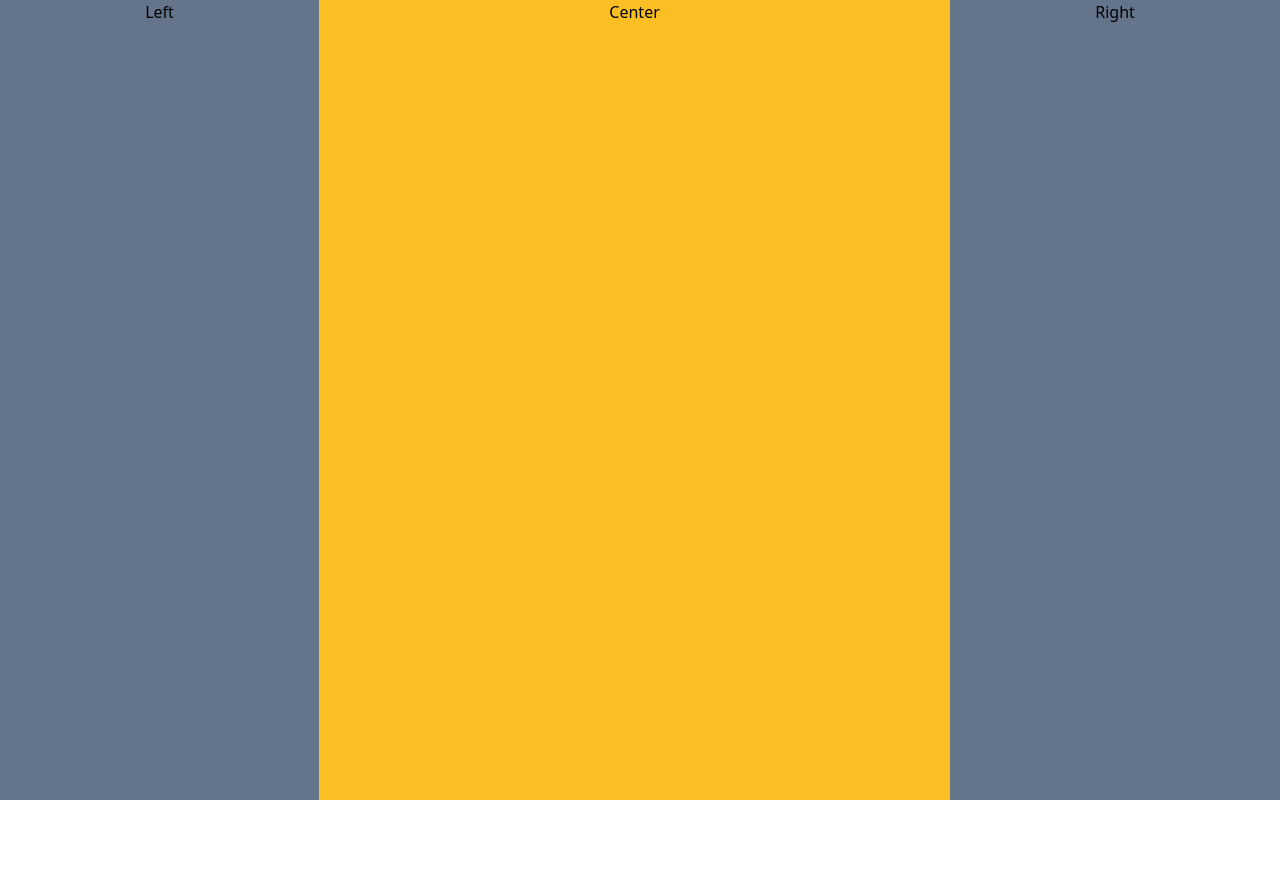
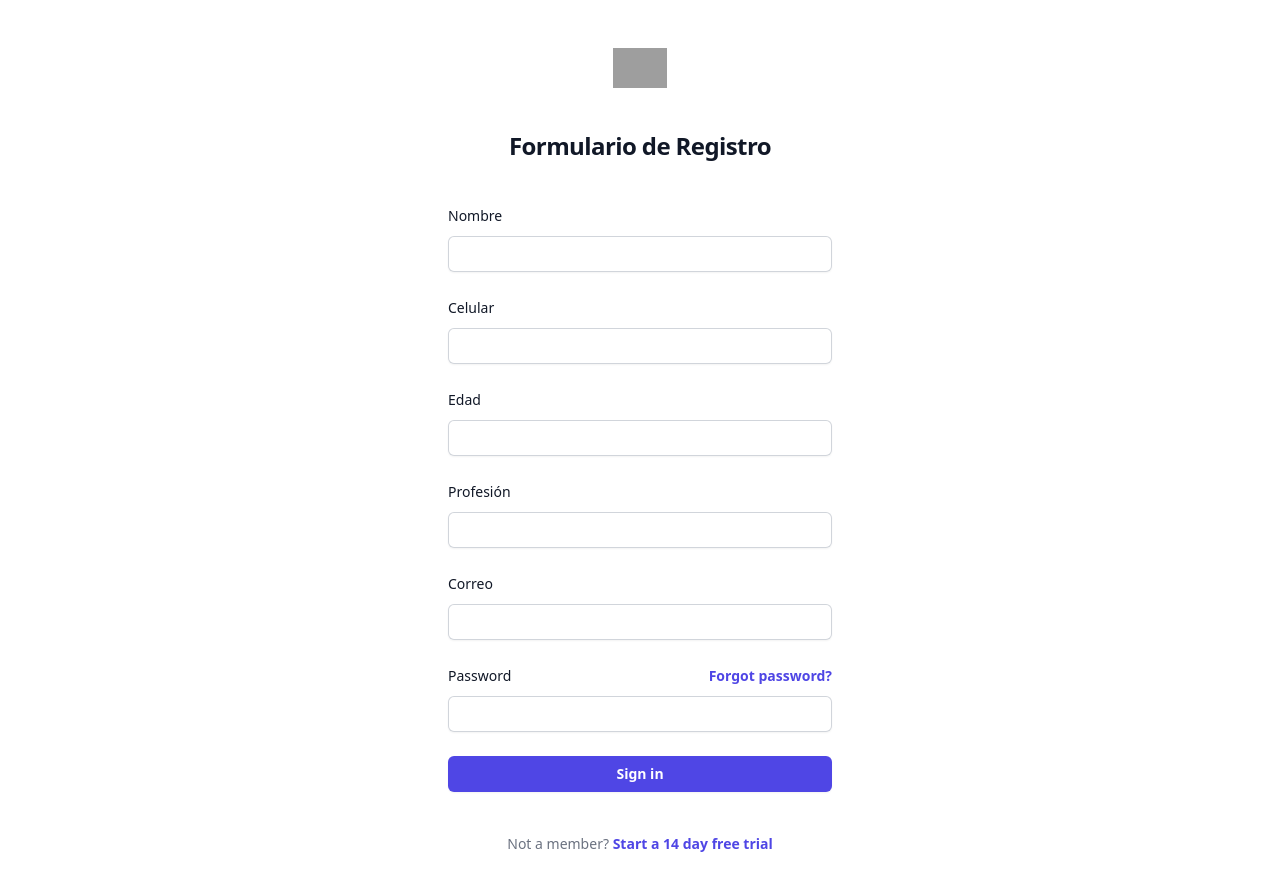
Before and after one commit to Cjulianmd/crafters, a React (Vite) app: page / in a window 1280 px wide. Shown: the top 890 px of the page. Before the commit the page ends 800 px from the top, so only its background shows below. Built offline with nearby package versions, Linux system fonts and the light colour scheme; grey boxes are pictures that could not be loaded.

Commit message:
form register

```diff
--- a/src/App.jsx
+++ b/src/App.jsx
@@ -1,10 +1,11 @@
 import "./App.css";
+import RegisterUser from "./registerUser/RegisterUser";
 import Home from "./views/Home";
 
 function App() {
   return (
     <main>
-      <Home />
+    <RegisterUser />
     </main>
   );
 }
--- /dev/null
+++ b/src/registerUser/RegisterUser.jsx
@@ -0,0 +1,139 @@
+import React from 'react'
+
+const RegisterUser = () => {
+  return (
+   <>
+   <div className="flex min-h-full flex-1 flex-col justify-center px-6 py-12 lg:px-8">
+        <div className="sm:mx-auto sm:w-full sm:max-w-sm">
+          <img
+            className="mx-auto h-10 w-auto"
+            src="https://tailwindui.com/img/logos/mark.svg?color=indigo&shade=600"
+            alt="Your Company"
+          />
+          <h2 className="mt-10 text-center text-2xl font-bold leading-9 tracking-tight text-gray-900">
+            Formulario de Registro
+          </h2>
+        </div>
+
+        <div className="mt-10 sm:mx-auto sm:w-full sm:max-w-sm">
+          <form className="space-y-6" action="#" method="POST">
+            <div>
+              <label htmlFor="text" className="block text-sm font-medium leading-6 text-gray-900">
+                Nombre
+              </label>
+              <div className="mt-2">
+                <input
+                  id="name"
+                  name="name"
+                  type="tex"
+                  autoComplete="text"
+                  required
+                  className="block w-full rounded-md border-0 py-1.5 text-gray-900 shadow-sm ring-1 ring-inset ring-gray-300 placeholder:text-gray-400 focus:ring-2 focus:ring-inset focus:ring-indigo-600 sm:text-sm sm:leading-6"
+                />
+              </div>
+            </div>
+            <div>
+              <label htmlFor="number" className="block text-sm font-medium leading-6 text-gray-900">
+                Celular
+              </label>
+              <div className="mt-2">
+                <input
+                  id="name"
+                  name="name"
+                  type="number"
+                  autoComplete="text"
+                  required
+                  className="block w-full rounded-md border-0 py-1.5 text-gray-900 shadow-sm ring-1 ring-inset ring-gray-300 placeholder:text-gray-400 focus:ring-2 focus:ring-inset focus:ring-indigo-600 sm:text-sm sm:leading-6"
+                />
+              </div>
+            </div>
+            <div>
+              <label htmlFor="number" className="block text-sm font-medium leading-6 text-gray-900">
+                Edad
+              </label>
+              <div className="mt-2">
+                <input
+                  id="edad"
+                  name="edad"
+                  type="number"
+                  autoComplete="number"
+                  required
+                  className="block w-full rounded-md border-0 py-1.5 text-gray-900 shadow-sm ring-1 ring-inset ring-gray-300 placeholder:text-gray-400 focus:ring-2 focus:ring-inset focus:ring-indigo-600 sm:text-sm sm:leading-6"
+                />
+              </div>
+            </div>
+            <div>
+              <label htmlFor="Email" className="block text-sm font-medium leading-6 text-gray-900">
+                Profesión
+              </label>
+              <div className="mt-2">
+                <input
+                  id="correo"
+                  name="name"
+                  type="select"
+                  autoComplete="email"
+                  required
+                  className="block w-full rounded-md border-0 py-1.5 text-gray-900 shadow-sm ring-1 ring-inset ring-gray-300 placeholder:text-gray-400 focus:ring-2 focus:ring-inset focus:ring-indigo-600 sm:text-sm sm:leading-6"
+                />
+              </div>
+            </div>
+            <div>
+              <label htmlFor="Email" className="block text-sm font-medium leading-6 text-gray-900">
+                Correo
+              </label>
+              <div className="mt-2">
+                <input
+                  id="correo"
+                  name="name"
+                  type="email"
+                  autoComplete="email"
+                  required
+                  className="block w-full rounded-md border-0 py-1.5 text-gray-900 shadow-sm ring-1 ring-inset ring-gray-300 placeholder:text-gray-400 focus:ring-2 focus:ring-inset focus:ring-indigo-600 sm:text-sm sm:leading-6"
+                />
+              </div>
+            </div>
+            <div>
+              <div className="flex items-center justify-between">
+                <label htmlFor="password" className="block text-sm font-medium leading-6 text-gray-900">
+                  Password
+                </label>
+                <div className="text-sm">
+                  <a href="#" className="font-semibold text-indigo-600 hover:text-indigo-500">
+                    Forgot password?
+                  </a>
+                </div>
+              </div>
+              <div className="mt-2">
+                <input
+                  id="password"
+                  name="password"
+                  type="password"
+                  autoComplete="current-password"
+                  required
+                  className="block w-full rounded-md border-0 py-1.5 text-gray-900 shadow-sm ring-1 ring-inset ring-gray-300 placeholder:text-gray-400 focus:ring-2 focus:ring-inset focus:ring-indigo-600 sm:text-sm sm:leading-6"
+                />
+              </div>
+            </div>
+
+            <div>
+              <button
+                type="submit"
+                className="flex w-full justify-center rounded-md bg-indigo-600 px-3 py-1.5 text-sm font-semibold leading-6 text-white shadow-sm hover:bg-indigo-500 focus-visible:outline focus-visible:outline-2 focus-visible:outline-offset-2 focus-visible:outline-indigo-600"
+              >
+                Sign in
+              </button>
+            </div>
+          </form>
+
+          <p className="mt-10 text-center text-sm text-gray-500">
+            Not a member?{' '}
+            <a href="#" className="font-semibold leading-6 text-indigo-600 hover:text-indigo-500">
+              Start a 14 day free trial
+            </a>
+          </p>
+        </div>
+      </div></>
+  )
+}
+
+export default RegisterUser
```
